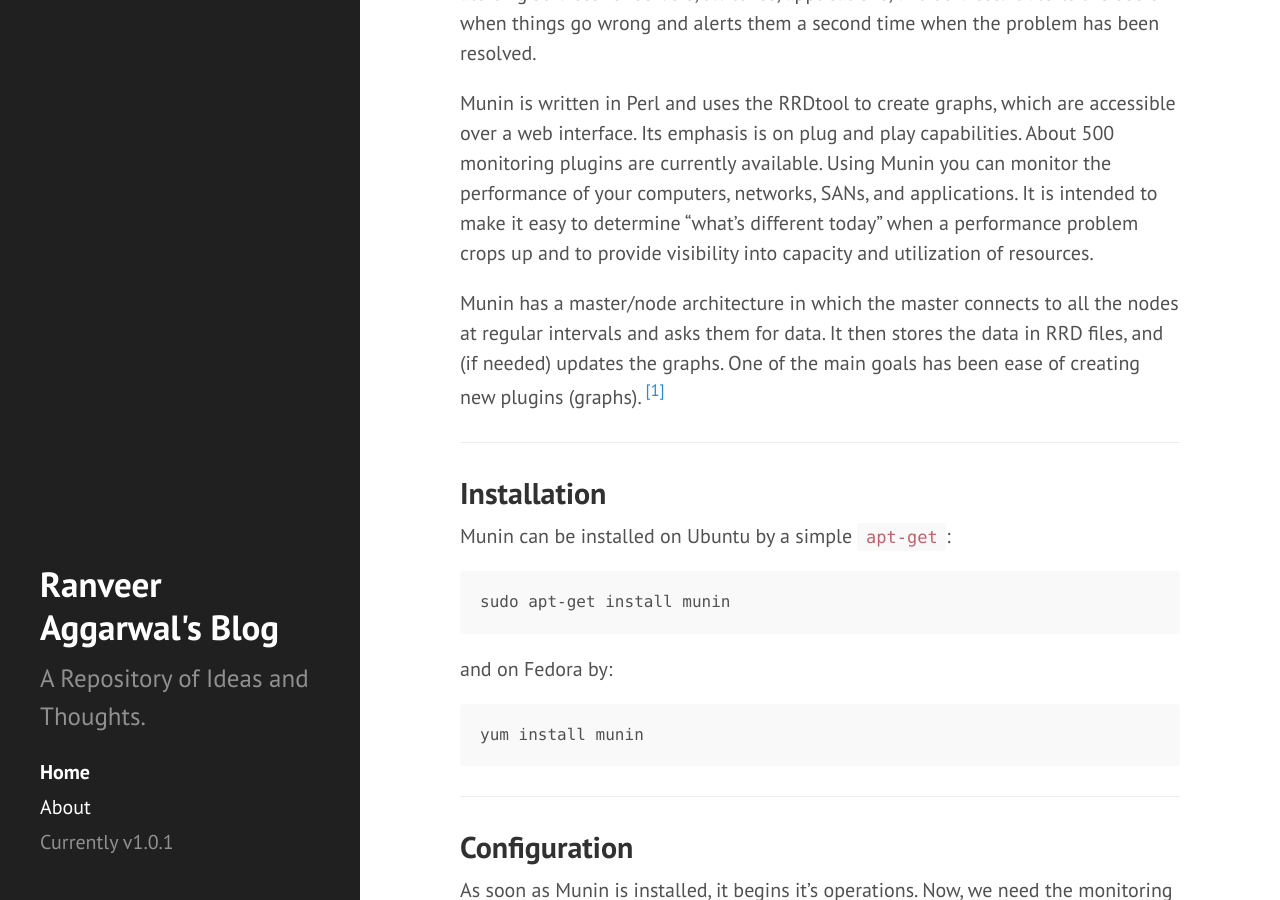
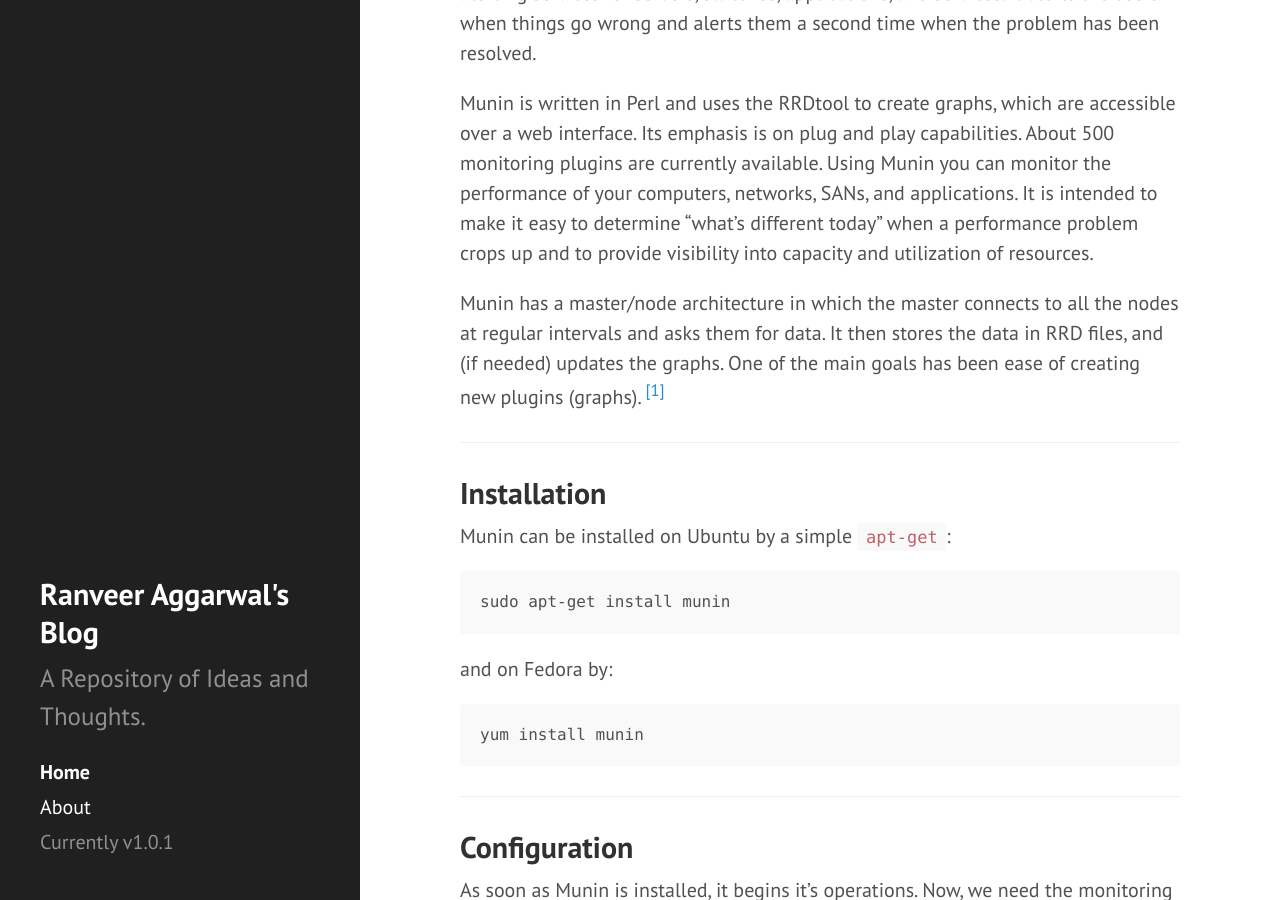
Before and after one commit to dscodebook/ranveeraggarwal.github.io, a Jekyll site: the page built from index.html, in a window 1280 px wide and 900 px high, scrolled down 312 px. Built offline with Jekyll 4.4.1, drawn with Linux system fonts in a browser that asks for light colours; Markdown is read by kramdown in place of the engine named in the settings; the list of posts is cut into pages by our own code.

Commit message:
Update sidebar.html

```diff
--- a/_includes/sidebar.html
+++ b/_includes/sidebar.html
@@ -2,7 +2,7 @@
   <div class="container sidebar-sticky">
     <div class="sidebar-about">
       <a href="{{ site.baseurl }}">
-        <h2 style="color:white; font-size:35px;">
+        <h2 style="color:white;">
           Ranveer Aggarwal's Blog
         </h2>
       </a>
```
